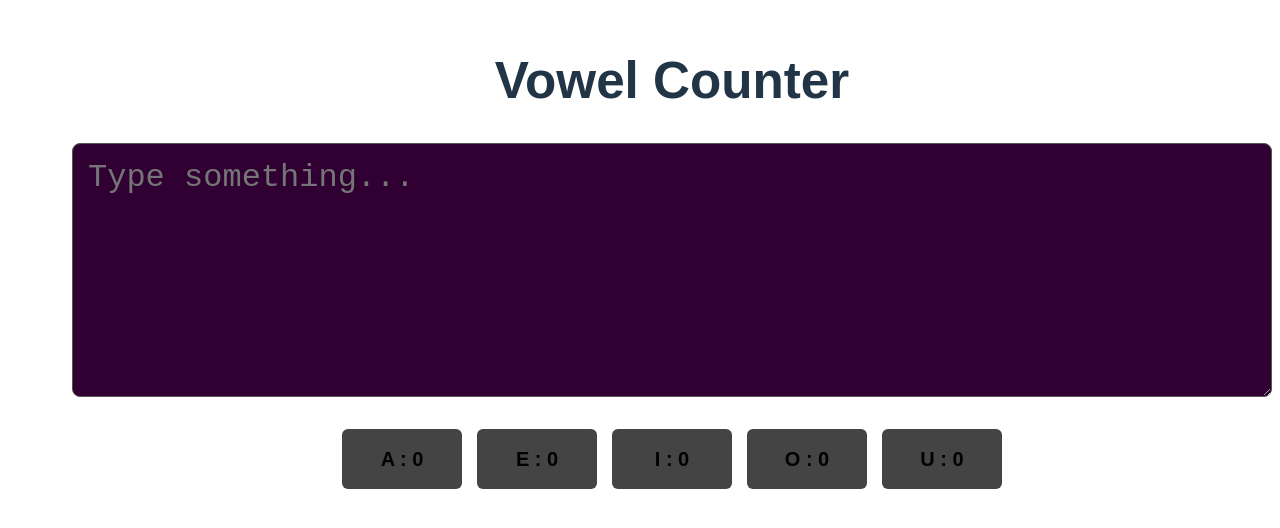
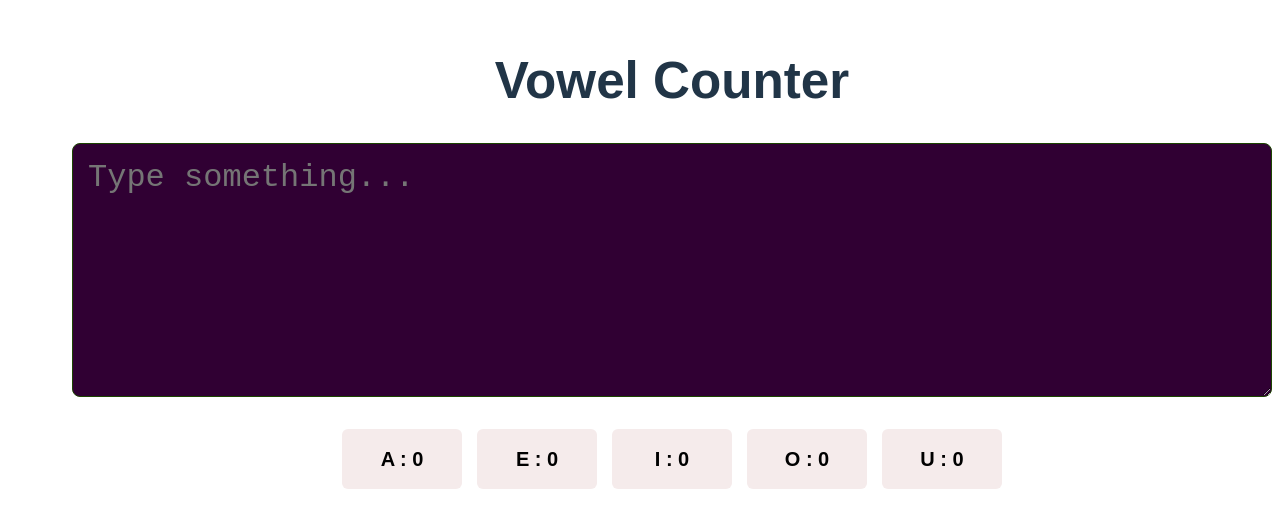
Before and after one commit to Olu863/vowel-counter, a React (Vite) app: page / in a window 1280 px wide. Shown: the part 146-674 px from the top of the page. Built offline with nearby package versions, Linux system fonts and the light colour scheme.

Commit message:
Fixed vowel boxes again

```diff
--- a/src/App.jsx
+++ b/src/App.jsx
@@ -21,7 +21,7 @@ function App() {
   const getColor = (vowel) => {
   const count = vowels[vowel];
 
-  if (count === 0) return "#444"; // default ash
+  if (count === 0) return "#f5ebeb"; // default ash
 
   const uniqueCounts = [...new Set(Object.values(vowels))]
     .filter(n => n > 0)
@@ -31,7 +31,7 @@ function App() {
   if (count === uniqueCounts[1]) return "#f26908"; // orange
   if (count === uniqueCounts[2]) return "#f5c021"; // yellow
 
-  return "#444";
+  return "#f3ecec";
 };
 
 
@@ -49,7 +49,7 @@ function App() {
           padding: "15px",
           fontSize: "32px",
           borderRadius: "8px",
-          border: "1px solid #555",
+          border: "1px solid #1c4401",
           backgroundColor: "#300033",
           color: "white"
         }}
```
